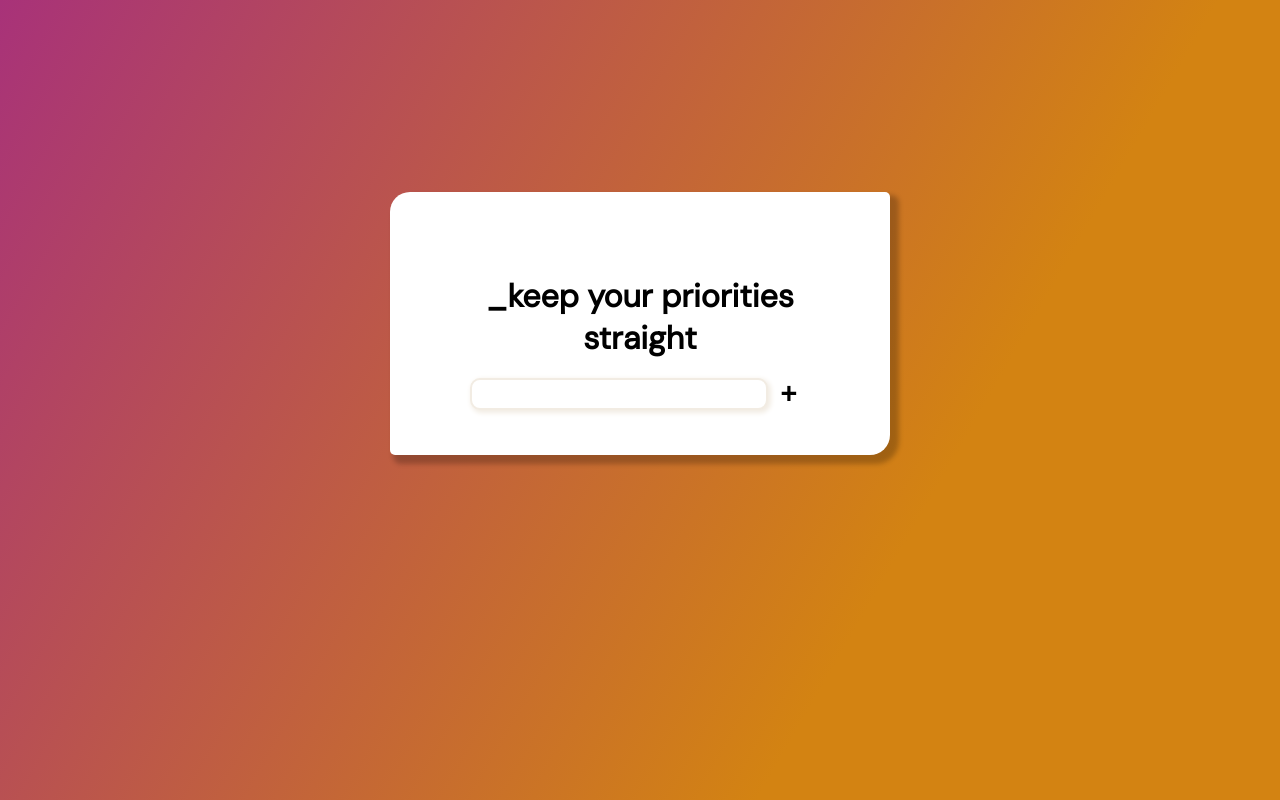
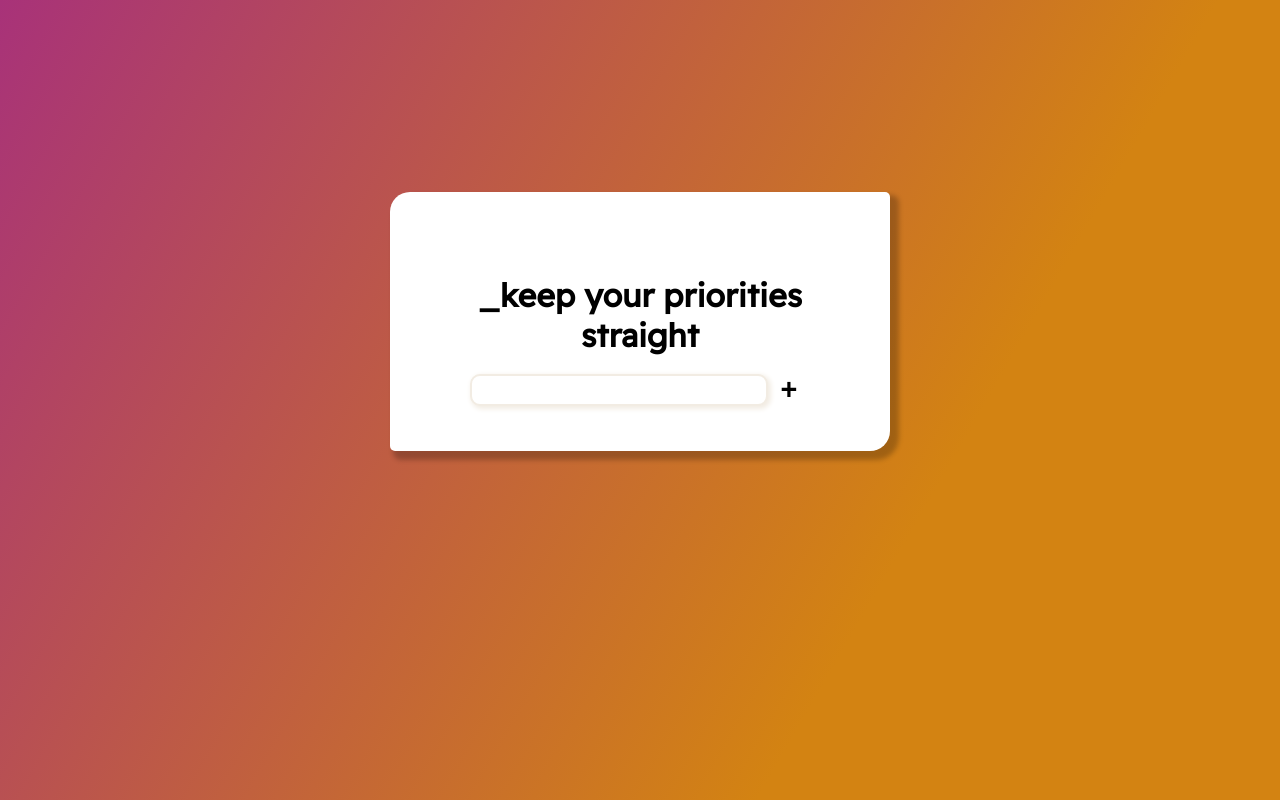
Before and after one commit to sophiacrds/hooks-todo, a React (Create React App) app: page / in a window 1280 px wide. Built offline with nearby package versions, Linux system fonts and the light colour scheme.

Commit message:
Modificações na font

```diff
--- a/public/index.html
+++ b/public/index.html
@@ -7,7 +7,10 @@
 		<meta name="description" content="Web site created using create-react-app" />
 		<link rel="preconnect" href="https://fonts.googleapis.com" />
 		<link rel="preconnect" href="https://fonts.gstatic.com" crossorigin />
-		<link href="https://fonts.googleapis.com/css2?family=DM+Sans&display=swap" rel="stylesheet" />
+		<link
+			href="https://fonts.googleapis.com/css2?family=Readex+Pro&display=swap"
+			rel="stylesheet"
+		/>
 		<title>Hooks To-do list</title>
 	</head>
 	<body>
--- a/src/components/GlobalStyles.js
+++ b/src/components/GlobalStyles.js
@@ -13,7 +13,7 @@
   }
 
   :root{
-    --ff-title: 'DM Sans', sans-serif;
+    --ff-title: 'Readex Pro', sans-serif;
     --fs-ordinary: 1rem;
     --grape800: #A83279;
     --grape100: #a2678a38;
```
